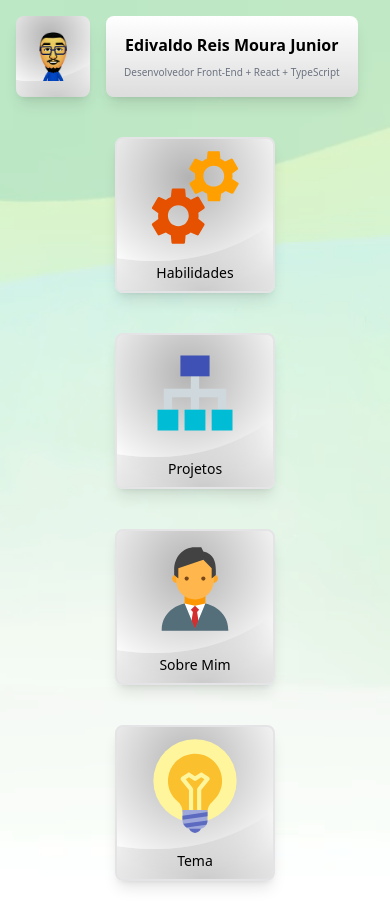
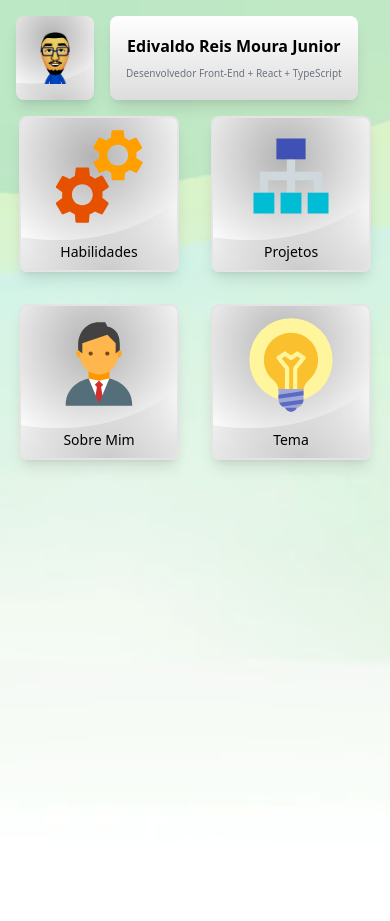
Before and after one commit to EdiJunior88/Portfolio_v2, a React (Vite) app in the folder portfolio/: page / in a window 390 px wide. After the commit the page ends 844 px from the top, so only its background shows below. Built offline with nearby package versions, Linux system fonts and the light colour scheme.

Commit message:
- Ajustes no CSS para o modo responsivo (mobile)

```diff
--- a/portfolio/src/Components/Avatar/Avatar.tsx
+++ b/portfolio/src/Components/Avatar/Avatar.tsx
@@ -2,12 +2,12 @@ import { InterfaceAvatar } from "../../Interface/Interface";
 
 const Avatar = ({ src, alt, name, description }: InterfaceAvatar) => {
   return (
-    <div className='container flex justify-center'>
-      <div className='background-button rounded-lg shadow-lg'>
-        <img className='w-28 h-auto py-4' src={src} alt={alt} />
+    <div className='container w-full h-auto flex flex-row justify-center'>
+      <div className='w-28 background-button rounded-lg shadow-lg'>
+        <img className='py-4' src={src} alt={alt} />
       </div>
 
-      <div className='bg-white w-96 mx-4 rounded-lg shadow-lg flex flex-col justify-center gap-2 items-center title-avatar '>
+      <div className='bg-white w-full h-auto sm:w-96 mx-4 rounded-lg shadow-lg flex flex-col justify-center items-center gap-2 title-avatar '>
         <p className='sm:text-2xl font-bold'>{name}</p>
         <p className='sm:text-sm text-[10px] text-gray-500'>{description}</p>
       </div>
--- a/portfolio/src/Components/Button/Button.tsx
+++ b/portfolio/src/Components/Button/Button.tsx
@@ -2,14 +2,12 @@ import { InterfaceButton } from "../../Interface/Interface";
 
 const Button = ({ title, children }: InterfaceButton) => {
   return (
-    <div>
     <button className='sm:w-56 w-40 rounded-lg bg-white p-2 border-zinc-200 border-solid border-2 background-button shadow-lg'>
       <div className='flex flex-col justify-center items-center gap-4'>
         {children}
         <p className='font-medium text-sm sm:text-lg'>{title}</p>
       </div>
     </button>
-    </div>
   );
 };
 
--- a/portfolio/src/Pages/Home/Home.tsx
+++ b/portfolio/src/Pages/Home/Home.tsx
@@ -5,9 +5,9 @@ import Mii from "../../assets/Image/Mii-transparente.webp";
 
 const Home = () => {
   return (
-    <div className='mx-auto w-full h-full sm:h-screen background-home flex justify-center items-center py-4'>
-      <div className='container h-screen sm:h-auto px-4'>
-        <div className='w-full flex justify-center items-center'>
+    <div className='mx-auto p-4 w-full h-screen background-home'>
+      <div className='h-full flex flex-col sm:justify-center items-center  position-relative'>
+        <div>
           <Avatar
             src={Mii}
             alt='Mii avatar'
@@ -16,7 +16,7 @@ const Home = () => {
           />
         </div>
 
-        <div className='container flex flex-wrap justify-center gap-10 py-10'>
+        <div className='container-button flex justify-center items-center flex-wrap gap-8 py-4 sm:py-14'>
           <Button title='Habilidades'>
             <FcServices size={100} />
           </Button>
--- a/portfolio/src/index.css
+++ b/portfolio/src/index.css
@@ -25,7 +25,7 @@
   opacity: 0.45;
 }
 
-.container {
+.position-relative {
   position: relative;
 }
 
```
Lines whose indentation alone changed are shown as unchanged.
